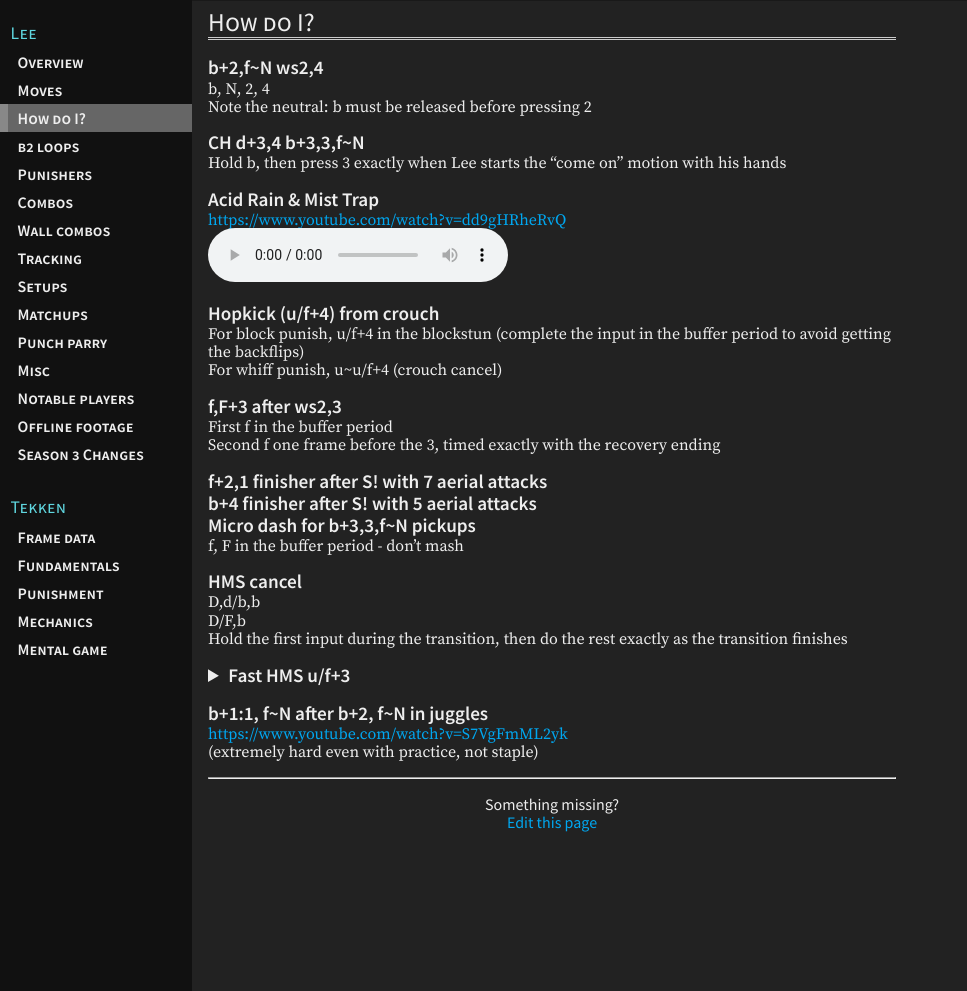
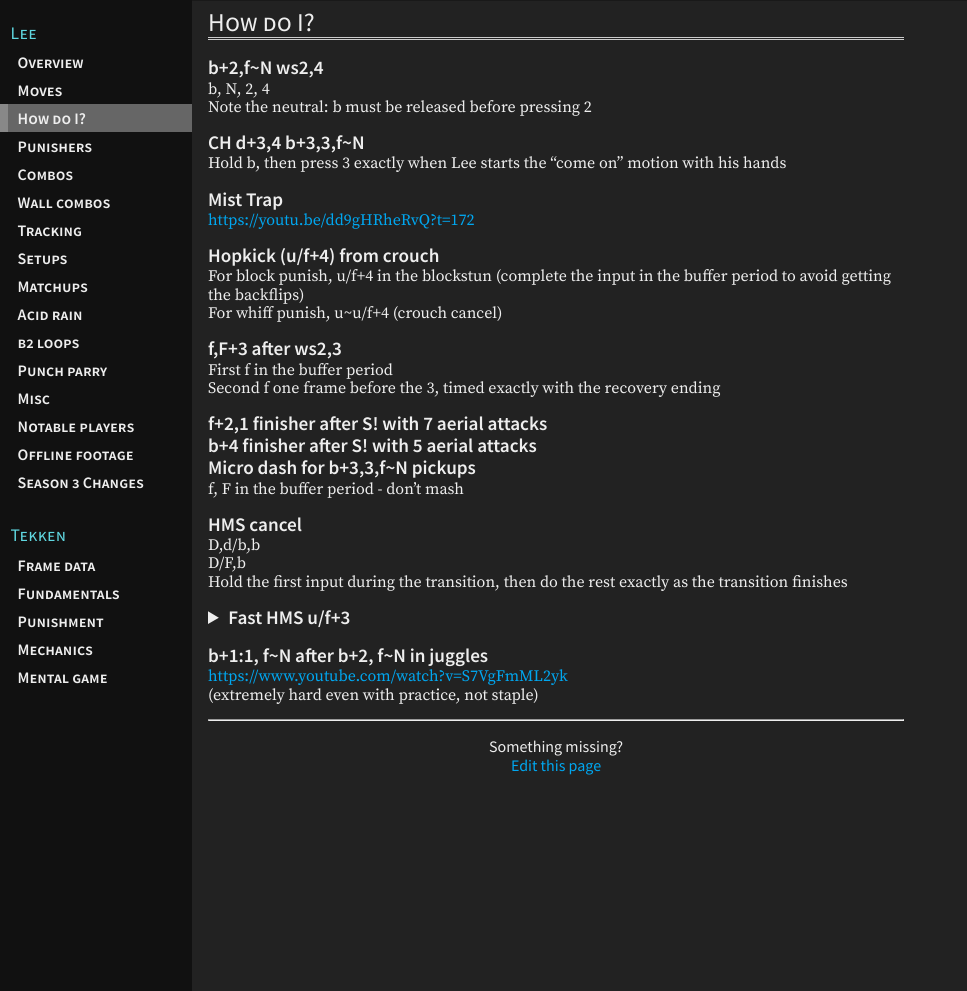
Before and after one commit to t7leeschool/t7leeschool.github.io, a Jekyll site: the page built from _pages/faq.md, in a window 1280 px wide and 991 px high. Shown: the whole window, without its empty margins (0-967 px from the left). Built offline with Jekyll 4.4.1, drawn with Linux system fonts in a browser that asks for light colours.

Commit message:
add /acid-rain page; move /b2-loops in toc

```diff
--- a/_data/toc.yml
+++ b/_data/toc.yml
@@ -2,13 +2,14 @@ lee:
   - /index
   - /moves
   - /faq
-  - /b2-loops
   - /punishers
   - /combos
   - /wall-combos
   - /tracking
   - /setups
   - /matchups
+  - /acid-rain
+  - /b2-loops
   - /punch-parry
   - /misc
   - /players
--- a/_pages/faq.md
+++ b/_pages/faq.md
@@ -11,13 +11,9 @@ Note the neutral: b must be released before pressing 2
 
 Hold b, then press 3 exactly when Lee starts the "come on" motion with his hands
 
-## Acid Rain & Mist Trap
+## Mist Trap
 
-<https://www.youtube.com/watch?v=dd9gHRheRvQ>
-
-<audio controls loop src="/assets/sounds/Acid_Rain_Timing.mp3">
-  Your browser does not support the audio element.
-</audio>
+<https://youtu.be/dd9gHRheRvQ?t=172>
 
 ## Hopkick (u/f+4) from crouch
 
--- a/assets/style/main.scss
+++ b/assets/style/main.scss
@@ -163,11 +163,11 @@ main {
   max-width: $main-width;
   padding: 0;
   padding-bottom: 10em;
-  padding-right: 1em;
 }
 
 main > * {
   margin-left: 1rem;
+  margin-right: 0.5rem;
 }
 
 nav {
@@ -253,10 +253,11 @@ main a {
   }
 }
 
-$paragraphs: 'p', '.p', 'ol', 'ul', 'dl', 'pre', 'figure', 'video', 'hr', 'table', 'details';
+$paragraphs: 'p', '.p', 'ol', 'ul', 'dl', 'pre', 'figure', 'audio', 'video', 'hr', 'table', 'details';
 
 @each $p in $paragraphs {
   #{$p} {
+    display: block;
     margin-top: 0;
     margin-bottom: 0;
   }
@@ -327,6 +328,18 @@ img {
   max-width: 100%;
 }
 
+figure {
+  overflow-x: auto;
+
+  img {
+    display: block;
+    height: 100%;
+    width: auto;
+    max-width: none;
+    margin-right: 1em;
+  }
+}
+
 @supports (display: grid) {
   @for $i from 4 through 16 {
     .grid-mm#{$i} {
```
Also changed, not shown: _pages/acid-rain.md (added, +137 -0 lines), _pages/punishers.md (+1 -1 lines), assets/images/acid-delay-buffer.png (added), assets/images/acid-delay.png (added), assets/images/acid-regular-buffer.png (added), assets/images/acid-regular.png (added), 4 other files.
